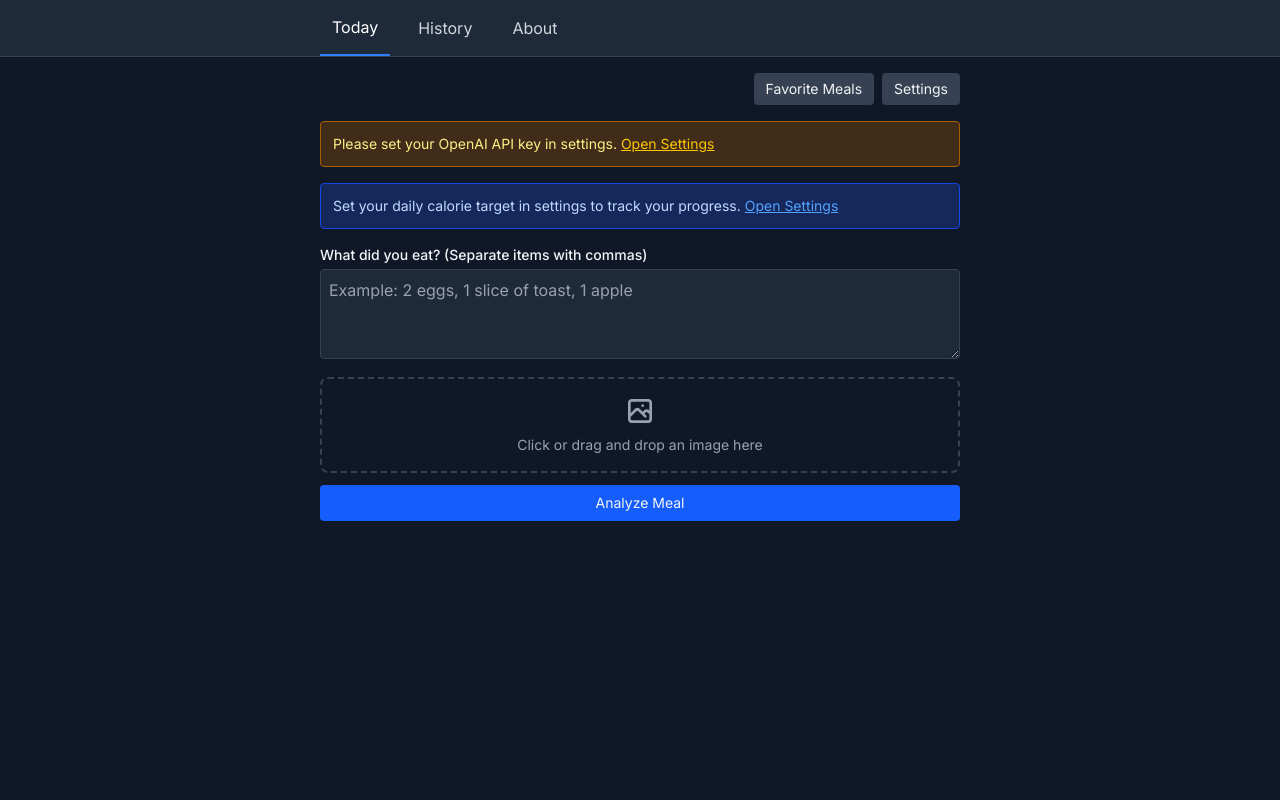
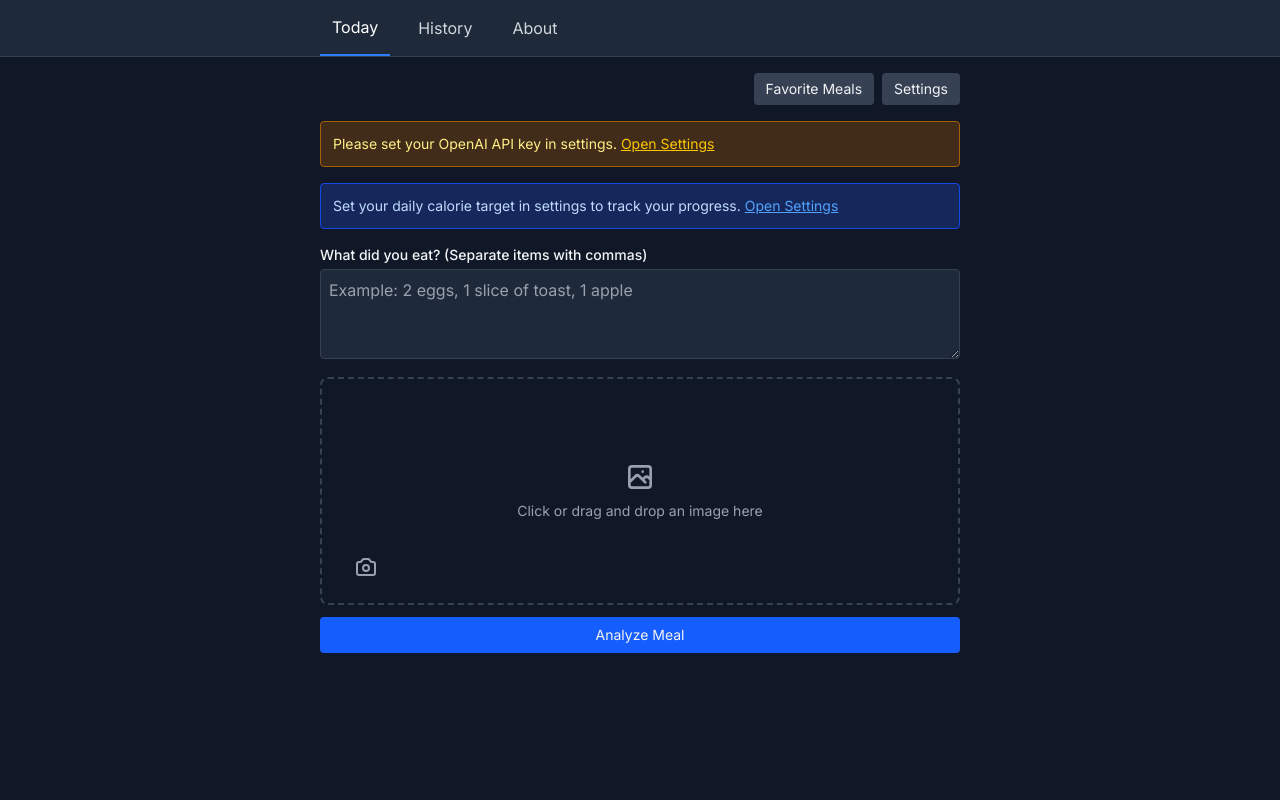
Before and after one commit to tahaygun/ai-calorie-tracker, a Next.js app: page / in a window 1280 px wide. Shown: the top 800 px of the page. Built offline with nearby package versions, Linux system fonts and the light colour scheme.

Commit message:
Add camera input and improve image upload UI in MealForm

```diff
--- a/app/components/MealForm.tsx
+++ b/app/components/MealForm.tsx
@@ -144,12 +144,25 @@ export default function MealForm({ mealDescription, setMealDescription, onSubmit
         onDragOver={handleDragOver}
         onDragLeave={handleDragLeave}
         onDrop={handleDrop}
-        onClick={() => !isLoading && !isCompressing && fileInputRef.current?.click()}
       >
         <input
           ref={fileInputRef}
           type='file'
           accept='image/*'
+          className='hidden'
+          onChange={(e) => {
+            const file = e.target.files?.[0];
+            if (file) {
+              handleImageSelect(file);
+            }
+          }}
+          disabled={isLoading || isCompressing}
+        />
+        <input
+          type='file'
+          accept='image/*'
+          capture='environment'
+          id='camera-input'
           className='hidden'
           onChange={(e) => {
             const file = e.target.files?.[0];
@@ -181,13 +194,13 @@ export default function MealForm({ mealDescription, setMealDescription, onSubmit
             <p className='text-sm text-gray-400'>Click or drag to replace image</p>
           </div>
         ) : (
-          <div className='space-y-2'>
-            {isCompressing ? (
-              <div className='text-sm text-gray-400'>Compressing image...</div>
-            ) : (
-              <>
+          <div className='relative h-48'>
+            <div
+              className='absolute inset-0 flex flex-col items-center justify-center cursor-pointer'
+              onClick={() => !isLoading && !isCompressing && fileInputRef.current?.click()}
+            >
               <svg
-                  className='w-8 h-8 mx-auto text-gray-400'
+                className='w-8 h-8 text-gray-400 mb-2'
                 fill='none'
                 stroke='currentColor'
                 viewBox='0 0 24 24'
@@ -201,8 +214,36 @@ export default function MealForm({ mealDescription, setMealDescription, onSubmit
                 />
               </svg>
               <p className='text-sm text-gray-400'>Click or drag and drop an image here</p>
-              </>
-            )}
+            </div>
+            <button
+              type='button'
+              onClick={(e) => {
+                e.preventDefault();
+                e.stopPropagation();
+                const cameraInput = document.getElementById('camera-input');
+                if (cameraInput) {
+                  cameraInput.click();
+                }
+              }}
+              className='absolute left-2 bottom-0 p-2 rounded-full hover:bg-gray-700 transition-colors'
+              disabled={isLoading || isCompressing}
+            >
+              <svg
+                className='w-6 h-6 text-gray-400'
+                fill='none'
+                stroke='currentColor'
+                viewBox='0 0 24 24'
+                xmlns='http://www.w3.org/2000/svg'
+              >
+                <path
+                  strokeLinecap='round'
+                  strokeLinejoin='round'
+                  strokeWidth={2}
+                  d='M3 9a2 2 0 012-2h.93a2 2 0 001.664-.89l.812-1.22A2 2 0 0110.07 4h3.86a2 2 0 011.664.89l.812 1.22A2 2 0 0018.07 7H19a2 2 0 012 2v9a2 2 0 01-2 2H5a2 2 0 01-2-2V9z'
+                />
+                <path strokeLinecap='round' strokeLinejoin='round' strokeWidth={2} d='M15 13a3 3 0 11-6 0 3 3 0 016 0z' />
+              </svg>
+            </button>
           </div>
         )}
       </div>
```
Lines whose indentation alone changed are shown as unchanged.
